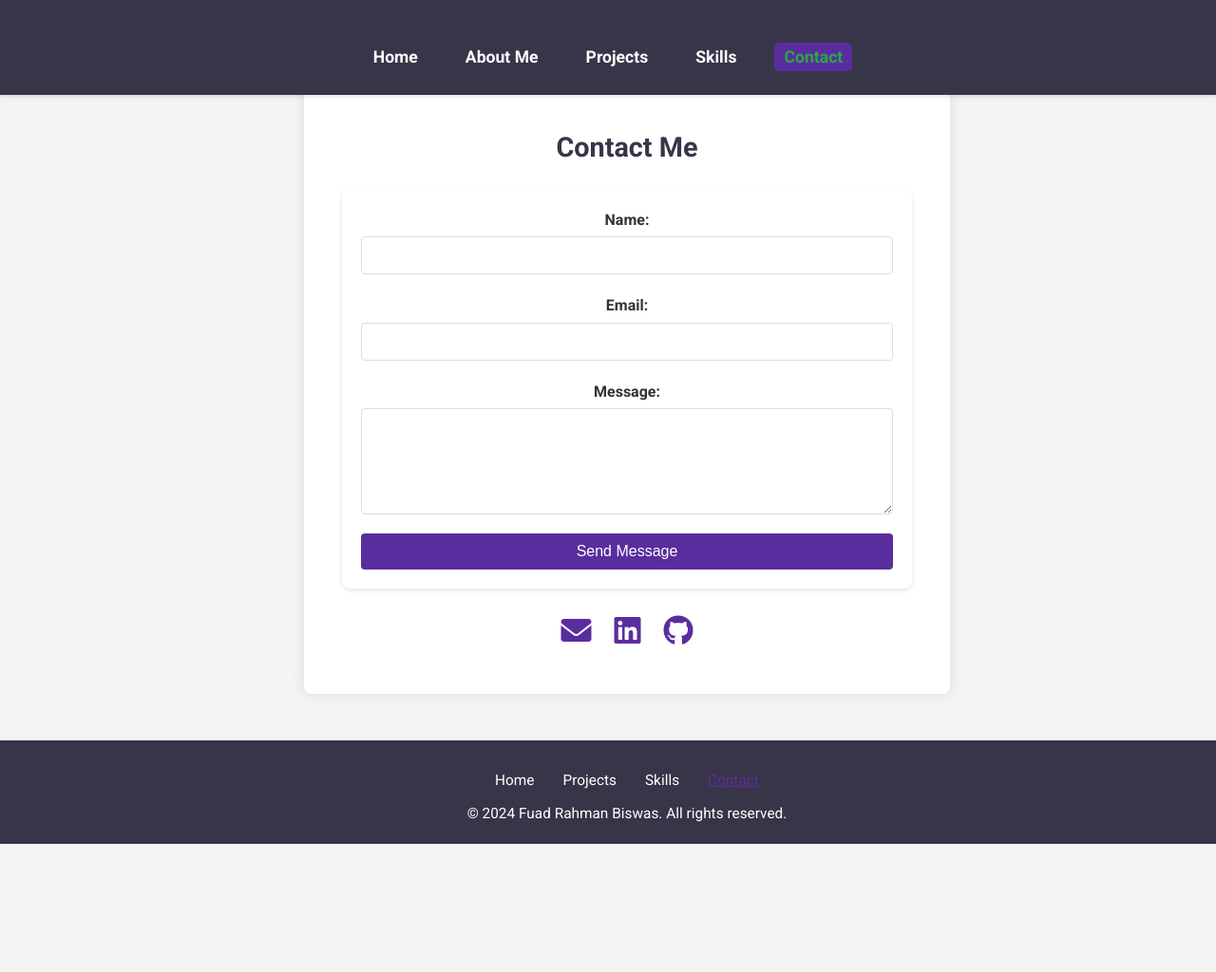
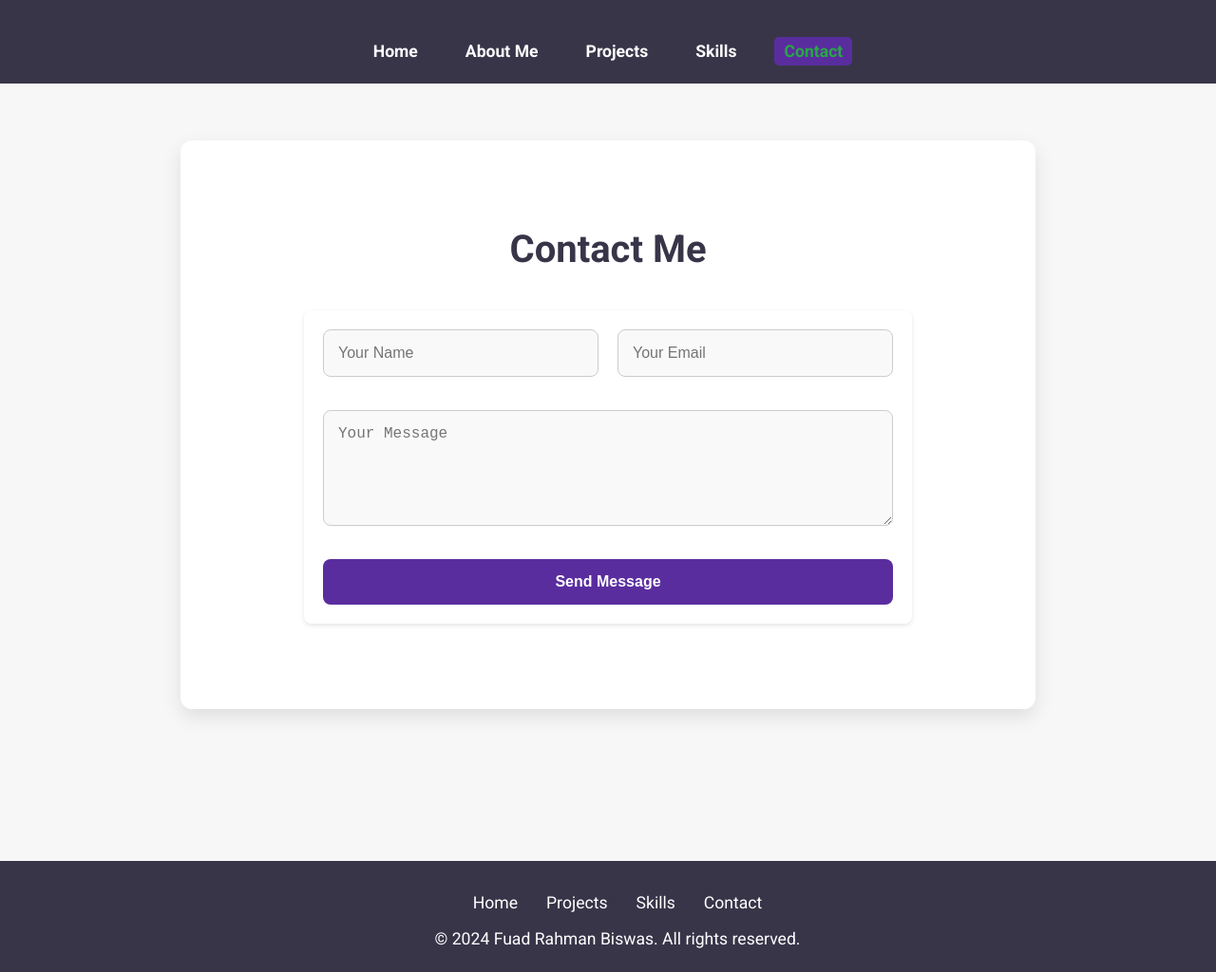
Before and after one commit to fuad-rahman-biswas/fuad-rahman-biswas.github.io, a plain HTML site: page contact.html in a window 1280 px wide. Shown: the top 1024 px of the page at 95% size. Before the commit the page ends 889 px from the top, so only its background shows below. Drawn offline with Linux system fonts and the light colour scheme.

Commit message:
Update contact.html

```diff
--- a/contact.html
+++ b/contact.html
@@ -6,165 +6,97 @@
     <title>Contact - Fuad Rahman Biswas</title>
     <link href="https://fonts.googleapis.com/css2?family=Roboto:wght@400;700&display=swap" rel="stylesheet">
     <link rel="stylesheet" href="style.css">
-    <link rel="stylesheet" href="https://cdnjs.cloudflare.com/ajax/libs/font-awesome/6.0.0-beta3/css/all.min.css">
     <style>
         /* Base styles */
         body {
-            background: #f4f4f4;
+            background: #f7f7f7;
             font-family: 'Roboto', sans-serif;
-            line-height: 1.6;
             color: #333;
             margin: 0;
             padding: 0;
         }
 
-        header {
-            background: #383549; /* Dark grayish-blue color */
-            color: white;
-            padding: 1rem 0;
-            text-align: center;
-            position: fixed; /* Fix the header at the top */
-            top: 0;
-            left: 0;
-            width: 100%;
-            z-index: 1000; /* Ensure it stays on top */
-            box-shadow: 0 2px 4px rgba(0, 0, 0, 0.1); /* Optional: Add shadow for better separation */
-        }
-
-        nav ul {
-            list-style: none;
-            display: flex;
-            justify-content: center;
-            padding: 0;
-            margin: 0;
-        }
-
-        nav ul li {
-            margin: 0 15px;
-        }
-
-        nav ul li a {
-            color: white;
-            text-decoration: none;
-            font-weight: 600;
-            padding: 10px 20px;
-            transition: background 0.3s, color 0.3s;
-        }
-
-        nav ul li a:hover,
-        nav ul li a.active {
-            background: #5a2d9e; /* Darker purple for hover and active state */
-            color: #f0f0f0;
-            border-radius: 5px;
-        }
-
-        main {
-            display: flex;
-            justify-content: center;
-            align-items: center;
-            min-height: calc(100vh - 160px); /* Adjust height based on header and footer */
-            padding: 20px;
-            padding-top: 80px; /* Ensure content is not hidden under the fixed header */
-        }
-
+        /* Contact Section */
         .contact {
-            background: #ffffff;
-            padding: 40px;
-            border-radius: 8px;
-            box-shadow: 0 0 15px rgba(0, 0, 0, 0.1);
-            width: 100%;
-            max-width: 600px; /* Center content and limit width */
+            padding: 50px;
+            background: white;
+            border-radius: 12px;
+            box-shadow: 0 8px 20px rgba(0, 0, 0, 0.1);
+            margin: 60px auto;
+            max-width: 800px;
+            width: 90%;
         }
 
         .contact h1 {
-            margin-bottom: 20px;
-            font-size: 1.8rem;
+            text-align: center;
+            font-size: 2.5rem;
             color: #383549;
-            text-align: center;
+            margin-bottom: 2rem;
+            font-weight: 700;
         }
 
         .contact form {
-            display: flex;
-            flex-direction: column;
-        }
-
-        .contact form label {
-            margin-bottom: 5px;
-            font-weight: 700;
-            color: #333;
+            display: grid;
+            grid-template-columns: 1fr 1fr;
+            grid-gap: 20px;
         }
 
         .contact form input,
         .contact form textarea {
-            padding: 10px;
-            margin-bottom: 20px;
-            border: 1px solid #ddd;
-            border-radius: 4px;
+            padding: 15px;
             font-size: 1rem;
+            border-radius: 8px;
+            border: 1px solid #ccc;
+            background-color: #f9f9f9;
+            transition: border 0.3s ease;
+            width: 100%;
+        }
+
+        .contact form textarea {
+            grid-column: span 2;
+        }
+
+        .contact form input:focus,
+        .contact form textarea:focus {
+            border-color: #5a2d9e;
+            outline: none;
         }
 
         .contact form button {
-            padding: 10px 20px;
+            grid-column: span 2;
+            padding: 15px;
+            font-size: 1rem;
+            font-weight: 700;
+            color: white;
+            background-color: #5a2d9e;
             border: none;
-            border-radius: 4px;
-            background: #5a2d9e;
-            color: white;
-            font-size: 1rem;
+            border-radius: 8px;
             cursor: pointer;
-            transition: background 0.3s;
+            transition: background-color 0.3s ease, transform 0.3s;
         }
 
         .contact form button:hover {
-            background: #4a1c7e;
+            background-color: #4a2387;
+            transform: translateY(-3px);
         }
 
         .contact-details {
-            margin-top: 20px;
-            text-align: center;
+            display: flex;
+            justify-content: center;
+            align-items: center;
+            gap: 30px;
+            margin-top: 40px;
         }
 
         .contact-details a {
+            font-size: 1.8rem;
             color: #5a2d9e;
-            text-decoration: none;
-            font-size: 2rem; /* Adjust icon size */
-            margin: 0 10px;
-            transition: color 0.3s;
+            transition: color 0.3s, transform 0.3s;
         }
 
         .contact-details a:hover {
-            color: #4a1c7e;
-        }
-
-        footer {
-            background: #383549; /* Dark grayish-blue color */
-            color: white;
-            padding: 20px;
-            text-align: center;
-            margin-top: 40px;
-            font-size: 0.875rem;
-        }
-
-        footer .footer-links {
-            list-style: none;
-            padding: 0;
-            margin: 0;
-        }
-
-        footer .footer-links li {
-            display: inline;
-            margin: 0 10px;
-        }
-
-        footer .footer-links a {
-            color: white;
-            text-decoration: none;
-            transition: color 0.3s;
-        }
-
-        footer .footer-links a:hover,
-        footer .footer-links a.active {
-            color: #5a2d9e; /* Darker purple for hover and active state */
-            text-decoration: underline;
+            color: #4a2387;
+            transform: scale(1.1);
         }
     </style>
 </head>
@@ -185,21 +117,15 @@
         <section class="contact">
             <h1>Contact Me</h1>
             <form action="https://formspree.io/f/mgvwdlgr" method="post">
-                <label for="name">Name:</label>
-                <input type="text" id="name" name="name" required>
-
-                <label for="email">Email:</label>
-                <input type="email" id="email" name="email" required>
-
-                <label for="message">Message:</label>
-                <textarea id="message" name="message" rows="5" required></textarea>
-
+                <input type="text" id="name" name="name" placeholder="Your Name" required>
+                <input type="email" id="email" name="email" placeholder="Your Email" required>
+                <textarea id="message" name="message" rows="5" placeholder="Your Message" required></textarea>
                 <button type="submit">Send Message</button>
             </form>
             <div class="contact-details">
-                <a href="mailto:fuadrahman185@gmail.com" title="Email"><i class="fas fa-envelope"></i></a>
-                <a href="https://www.linkedin.com/in/fuad185" target="_blank" title="LinkedIn"><i class="fab fa-linkedin"></i></a>
-                <a href="https://github.com/fuad-rahman-biswas" target="_blank" title="GitHub"><i class="fab fa-github"></i></a>
+                <a href="mailto:fuadrahman185@gmail.com" target="_blank"><i class="fa fa-envelope"></i></a>
+                <a href="https://www.linkedin.com/in/fuad185" target="_blank"><i class="fa fa-linkedin"></i></a>
+                <a href="https://github.com/fuad-rahman-biswas" target="_blank"><i class="fa fa-github"></i></a>
             </div>
         </section>
     </main>
```
